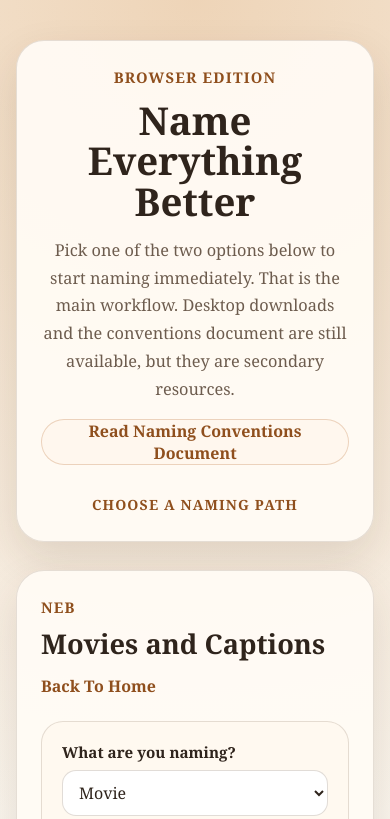
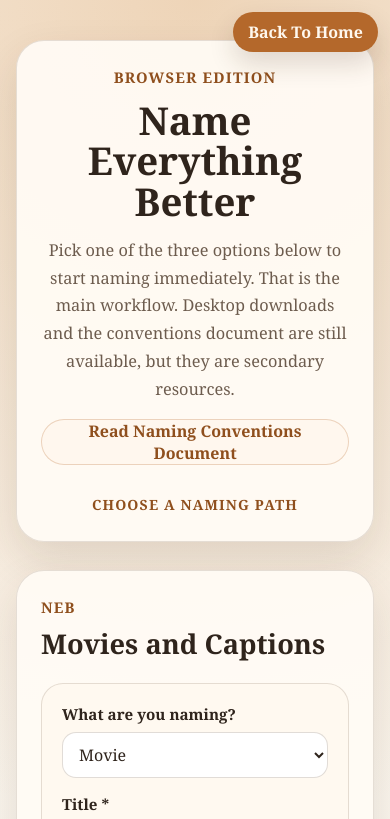
Before and after one commit to MichaelBrandonFalk/NameEverythingBetter, a plain HTML site: page index.html in a window 390 px wide. Both pictures are taken after a click on the button 195 px from the left and 691 px from the top of the page. Shown: the top 819 px of the page. Drawn offline with Linux system fonts and the light colour scheme.

Commit message:
Fix NEB browser navigation and card wrapping

```diff
--- a/index.html
+++ b/index.html
@@ -128,6 +128,7 @@
 
     .chooser button,
     .chooser-link {
+      min-width: 0;
       text-align: left;
       padding: 28px;
       border-radius: 22px;
@@ -151,6 +152,11 @@
 
     .chooser p {
       margin-top: 10px;
+    }
+
+    .chooser h2 {
+      font-size: clamp(1.55rem, 2vw, 2.15rem);
+      overflow-wrap: anywhere;
     }
 
     .chooser-cta {
@@ -189,6 +195,39 @@
       color: var(--accent-dark);
       font-weight: 700;
       text-decoration: none;
+    }
+
+    .home-link {
+      display: inline-flex;
+      align-items: center;
+      justify-content: center;
+      min-height: 44px;
+      padding: 0 16px;
+      border: 1px solid rgba(180, 104, 43, 0.34);
+      border-radius: 999px;
+      background: var(--accent);
+      color: #fff8ee;
+      box-shadow: 0 12px 26px rgba(64, 38, 20, 0.16);
+      font-weight: 700;
+      text-decoration: none;
+      white-space: nowrap;
+    }
+
+    button.home-link {
+      cursor: pointer;
+    }
+
+    .home-link:hover,
+    .home-link:focus-visible {
+      background: var(--accent-dark);
+      outline: none;
+    }
+
+    .floating-home-link {
+      position: fixed;
+      top: 18px;
+      right: 18px;
+      z-index: 50;
     }
 
     .builder-grid {
@@ -550,6 +589,13 @@
         align-items: flex-start;
         flex-direction: column;
       }
+
+      .floating-home-link {
+        top: 12px;
+        right: 12px;
+        min-height: 40px;
+        padding: 0 14px;
+      }
     }
   </style>
 </head>
@@ -559,7 +605,7 @@
       <p class="eyebrow">Browser Edition</p>
       <h1>Name Everything Better</h1>
       <p class="hero-copy">
-        Pick one of the two options below to start naming immediately. That is the main workflow.
+        Pick one of the three options below to start naming immediately. That is the main workflow.
         Desktop downloads and the conventions document are still available, but they are
         secondary resources.
       </p>
@@ -579,7 +625,7 @@
           <span class="chooser-cta">Open Art Naming</span>
         </button>
         <a class="chooser-link" href="pathmaker.html" aria-label="Open NEB+PathMaker">
-          <h2>NEB+PathMaker</h2>
+          <h2>NEB + PathMaker</h2>
           <p>Open the power-user version for NEB naming plus S3 folder and prefix paths.</p>
           <span class="chooser-cta">Open PathMaker</span>
         </a>
@@ -592,7 +638,7 @@
           <p id="builder-eyebrow" class="eyebrow"></p>
           <h2 id="builder-title"></h2>
         </div>
-        <button id="back-btn" class="text-btn" type="button">Back To Home</button>
+        <button id="back-btn" class="text-btn home-link floating-home-link" type="button">Back To Home</button>
       </div>
 
       <div class="builder-grid">
```
Also changed, not shown: conventions.html (+37 -2 lines), new_art_naming_conventions.html (+37 -0 lines), pathmaker.html (+39 -3 lines).
